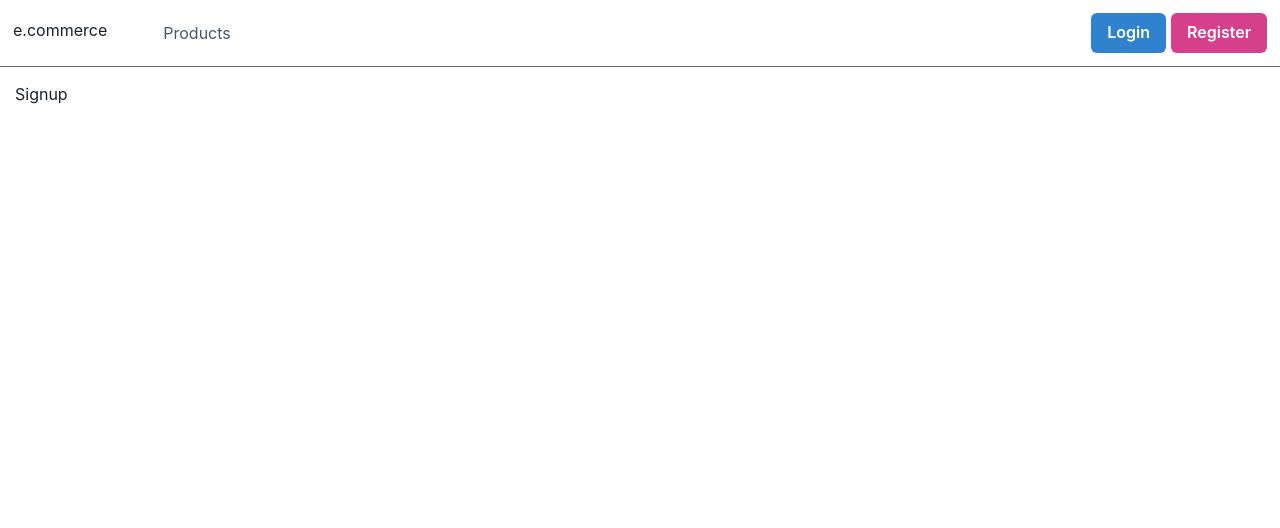
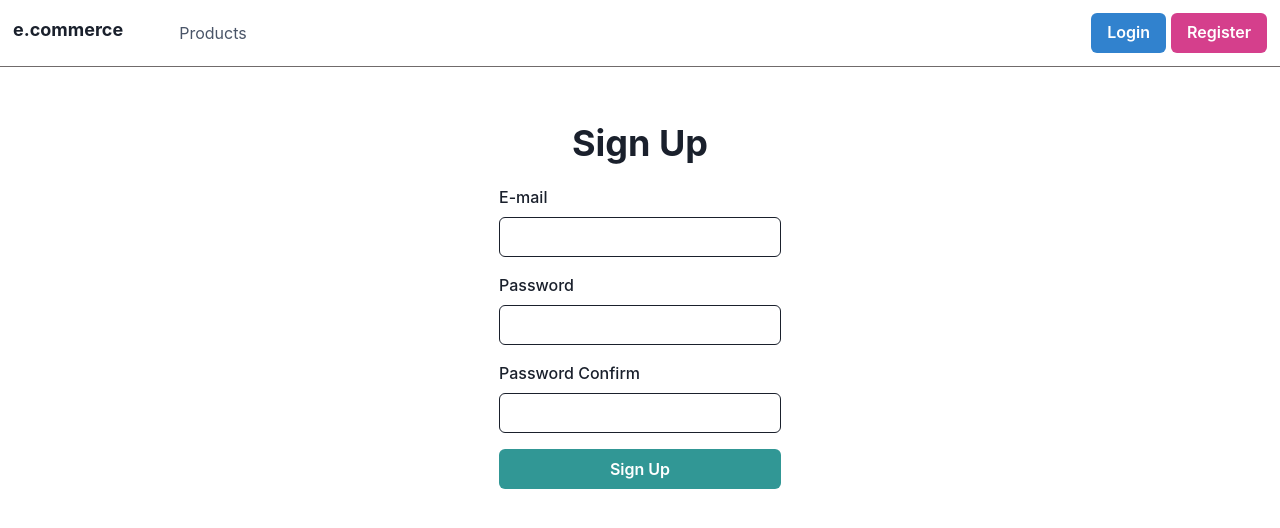
Before and after one commit to meliefendi/co, a React (Create React App) app in the folder client/: page /Signup in a window 1280 px wide. Shown: the top 528 px of the page. Built offline with nearby package versions, Linux system fonts and the light colour scheme.

Commit message:
formik+yup

```diff
--- a/client/package.json
+++ b/client/package.json
@@ -10,14 +10,17 @@
     "@testing-library/react": "^13.4.0",
     "@testing-library/user-event": "^13.5.0",
     "axios": "^1.4.0",
+    "formik": "^2.2.9",
     "framer-motion": "^10.12.12",
     "moment": "^2.29.4",
     "react": "^18.2.0",
     "react-dom": "^18.2.0",
+    "react-image-gallery": "^1.2.11",
     "react-query": "^3.39.3",
     "react-router-dom": "^6.11.2",
     "react-scripts": "5.0.1",
-    "web-vitals": "^2.1.4"
+    "web-vitals": "^2.1.4",
+    "yup": "^1.1.1"
   },
   "scripts": {
     "start": "react-scripts start",
--- a/client/src/App.js
+++ b/client/src/App.js
@@ -3,10 +3,10 @@ import { BrowserRouter as Router, Routes, Route } from "react-router-dom";
 import './App.css';
 
 import Navbar from "./components/Navbar";
-
 import Signin from "./pages/Auth/Signin";
 import Signup from "./pages/Auth/Signup";
 import Products from "./pages/Products"
+import ProductDetail from "./pages/ProductDetail";
 
 function App() {
   return (
@@ -16,6 +16,7 @@ function App() {
         <div id="content">
           <Routes>
             <Route path='/' exact element={<Products />} />
+            <Route path='/product/:product_id'  element={<ProductDetail />} />
             <Route path='/Signin' element={<Signin />} />
             <Route path='/Signup' element={<Signup />} />
           </Routes>
--- a/client/src/api.jsx
+++ b/client/src/api.jsx
@@ -2,8 +2,15 @@
 
 import axios from "axios";
 
-export const fetchProductList = async() => {
-    const { data } = await axios.get("http://localhost:4000/product");
+export const fetchProductList = async({ pageParam = 0 }) => {
+    const { data } = await axios.get(`${process.env.REACT_APP_BASE_ENDPOINT}/product?page=${pageParam}`);
+
+
+    return data;
+};
+
+export const fetchProduct = async(product_id) => {
+    const { data } = await axios.get(`${process.env.REACT_APP_BASE_ENDPOINT}/product/${product_id}`);
 
 
     return data;
--- a/client/src/components/Card/index.js
+++ b/client/src/components/Card/index.js
@@ -8,7 +8,7 @@ import { Link } from 'react-router-dom';
 function Card( {item} ) {
     return (
         <Box borderWidth="1px" borderRadius="lg" overflow="hidden" p="3" >
-            <Link to="#/" >
+            <Link to={`/product/${item._id}`}>
                 <Image src={item.photos} alt='product' loading='lazy' />
                 <Box p="6" >
                     <Box d="flex" alignItems="baseline" fontSize="12px" >
--- a/client/src/components/Navbar/index.js
+++ b/client/src/components/Navbar/index.js
@@ -10,7 +10,7 @@ function Navbar() {
         <nav className={styles.nav}>
 
             <div className={styles.left}>
-                <div className="log">
+                <div className={styles.logo}>
                     <Link to="/" >e.commerce</Link>
                 </div>
                 <ul className={styles.menu}>
--- a/client/src/components/Navbar/styles.module.css
+++ b/client/src/components/Navbar/styles.module.css
@@ -33,3 +33,8 @@ color: chartreuse;
 .nav .right a:first-child {
     margin-right: 5px;
 }
+
+.logo {
+    font-size: large;
+    font-weight: bold;
+}
--- a/client/src/index.css
+++ b/client/src/index.css
@@ -1,3 +1,6 @@
+
+@import "~react-image-gallery/styles/css/image-gallery.css";
+
 body {
   margin: 0;
   font-family: -apple-system, BlinkMacSystemFont, 'Segoe UI', 'Roboto', 'Oxygen',
--- a/client/src/index.js
+++ b/client/src/index.js
@@ -7,8 +7,17 @@ import reportWebVitals from './reportWebVitals';
 
 import { ChakraProvider } from '@chakra-ui/react'
 
+import { ReactQueryDevtools } from 'react-query/devtools'
+
 import { QueryClient, QueryClientProvider } from 'react-query'
-const queryClient = new QueryClient()
+const queryClient = new QueryClient({
+  defaultOptions: {
+    queries: {
+      refetchOnMount: false,
+      refetchOnWindowFocus: false,
+    }
+  }
+});
 
 
 
@@ -20,7 +29,7 @@ root.render(
       <ChakraProvider>
         <App />
       </ChakraProvider>
-
+      <ReactQueryDevtools initialIsOpen={false} />
     </QueryClientProvider>
   </>
 );
--- a/client/src/pages/Auth/Signup/index.js
+++ b/client/src/pages/Auth/Signup/index.js
@@ -1,10 +1,67 @@
 
 import React from "react";
+import { Box, Button, Flex, FormControl, FormLabel, Heading, Input } from '@chakra-ui/react'
 
-function Signup(){
-    return(
+import { useFormik } from "formik";
+
+import validationSchema from "./validations";
+
+function Signup() {
+    const formik = useFormik({
+        initialValues: {
+            email: "",
+            password: "",
+            passwordConfirm: "",
+        },
+         validationSchema,
+        onSubmit: async (values, bag) => {
+            console.log(values)
+        },
+
+    });
+    return (
         <div>
-Signup
+            <Flex align="center" width="full" justify="center" >
+                <Box pt="10" >
+                    <Box textAlign="center" >
+                        <Heading>
+                            Sign Up
+                        </Heading>
+                    </Box>
+                    <Box my="5" textAlign="left" >
+                        <form onSubmit={formik.handleSubmit} >
+                            <FormControl >
+                                <FormLabel>E-mail</FormLabel>
+                                <Input
+                                    name="email"
+                                    onChange={formik.handleChange}
+                                    onBlur={formik.handleBlur}
+                                    value={formik.values.email}
+                                ></Input>
+                            </FormControl>
+                            <FormControl mt="4" >
+                                <FormLabel>Password</FormLabel>
+                                <Input
+                                    name="password" type="password"
+                                    onChange={formik.handleChange}
+                                    onBlur={formik.handleBlur}
+                                    value={formik.values.password}
+                                ></Input>
+                            </FormControl>
+                            <FormControl mt="4" >
+                                <FormLabel>Password Confirm</FormLabel>
+                                <Input
+                                    name="passwordConfirm" type="password"
+                                    onChange={formik.handleChange}
+                                    onBlur={formik.handleBlur}
+                                    value={formik.values.passwordConfirm}
+                                ></Input>
+                            </FormControl>
+                            <Button type="submit" width="full" mt="4" colorScheme="teal" >Sign Up</Button>
+                        </form>
+                    </Box>
+                </Box>
+            </Flex>
         </div>
     )
 }
--- /dev/null
+++ b/client/src/pages/Auth/Signup/validations.js
@@ -0,0 +1,19 @@
+
+import * as yup from 'yup';
+
+const validations = yup.object().shape({
+    email:yup
+    .string()
+    .email("Geçerli bir mail adresi girin.")
+    .required("Zorunlu alan."),
+    password:yup
+    .string()
+    .min(5, "Paralonız en az 5 karakter kadar olmalıdır.")
+    .required(),
+    passwordConfirm:yup
+    .string()
+    .oneOf([yup.ref("password")], "Parolalar uyuşmuyor.")
+    .required(),
+});
+
+export default validations;
--- /dev/null
+++ b/client/src/pages/ProductDetail/index.js
@@ -0,0 +1,45 @@
+
+import { useQuery } from 'react-query'
+import { useParams } from 'react-router-dom';
+import { fetchProduct } from '../../api';
+import { Button, Text, Box, Flex } from '@chakra-ui/react';
+import moment from "moment";
+import ImageGallery from 'react-image-gallery';
+
+function ProductDetail() {
+    const { product_id } = useParams();
+
+    const { isLoading, isError, data } = useQuery(["product", product_id], () =>
+        fetchProduct(product_id));
+
+    if (isLoading) {
+        return <div> 'Loading...' </div>
+    }
+
+    if (isError) {
+        return <div> error.message </div>
+    }
+
+
+    const images = data.photos.map((url) => ({ original: url }));
+    return (
+        <div>
+            <Flex justify="center" >  <Text as="h2" fontSize="2xl" > {data.title} </Text> </Flex>
+
+
+            <Text fontSize="12px" > {moment(data.createAt).format("DD/MM/YYYY")} </Text>
+            <hr />
+            <Text > {data.description} </Text>
+
+            <Box margin="10">
+                <ImageGallery items={images} />
+            </Box>
+            <Flex justify="center"> <Button colorScheme='yellow'  >
+                Add to basket
+            </Button> </Flex>
+
+        </div>
+    )
+}
+
+export default ProductDetail;
--- a/client/src/pages/Products/index.js
+++ b/client/src/pages/Products/index.js
@@ -1,35 +1,73 @@
 
-import { Grid } from '@chakra-ui/react'
-
-import { useQuery } from 'react-query'
-
-import React from "react";
+import React from 'react';
+import { Box, Button, Flex, Grid } from '@chakra-ui/react'
+import { useInfiniteQuery } from 'react-query'
 
 import Card from "../../components/Card";
-
 import { fetchProductList } from '../../api';
 
+
 function Products() {
-    const { isLoading, error, data } = useQuery('products', fetchProductList
-    )
+  const { data,
+    error,
+    fetchNextPage,
+    hasNextPage,
+    isFetching,
+    isFetchingNextPage,
+    status, } = useInfiniteQuery('products', fetchProductList,
+      {
+        getNextPageParam: (lastGroup, allGroup) => {
+          const morePagesExist = lastGroup?.length === 12;
 
+          if (!morePagesExist) {
+            return;
+          }
+          return allGroup.length + 1;
+        }
+      })
 
-  if (isLoading) return 'Loading...'
+  if (status === "loading") return 'Loading...'
 
-  if (error) return 'An error has occurred: ' + error.message
+  if (status === error) return 'An error has occurred: ' + error.message
 
-  console.log("data", data)
+  console.log(data)
   return (
     <div>
       <Grid templateColumns='repeat(3, 1fr)' gap={4}>
 
+        {/* {
+          data.map((item, i) => (
+            <Card key={i} item={item} />
+          ))
+        } */}
+
         {
-               data.map((item, i) => (
-                <Card key={i}  item={item} />
+          data.pages.map((group, i) => (
+            <React.Fragment key={i}>
+              {
+                group.map((item) => (
+                  <Box w="100" key={item._id} >
+                    <Card item={item} />
+                  </Box>
+                ))
+              }
+            </React.Fragment>
           ))
         }
       </Grid>
-
+      <Flex mt="10" justify="center">
+        <Button
+          onClick={() => fetchNextPage()}
+          isLoading={isFetching}
+          disabled={!hasNextPage || isFetchingNextPage}
+        >
+          {isFetchingNextPage
+            ? 'Loading more...'
+            : hasNextPage
+              ? 'Load More'
+              : 'Nothing more to load'}
+        </Button>
+      </Flex>
     </div>
   )
 }
```
Also changed, not shown: 1 other file (tests, documents, lock files or other folders). Lines whose indentation alone changed are shown as unchanged.
